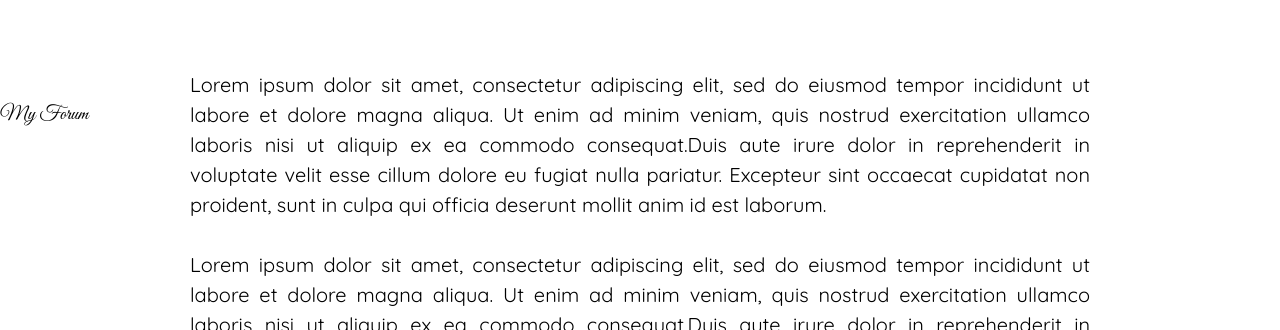
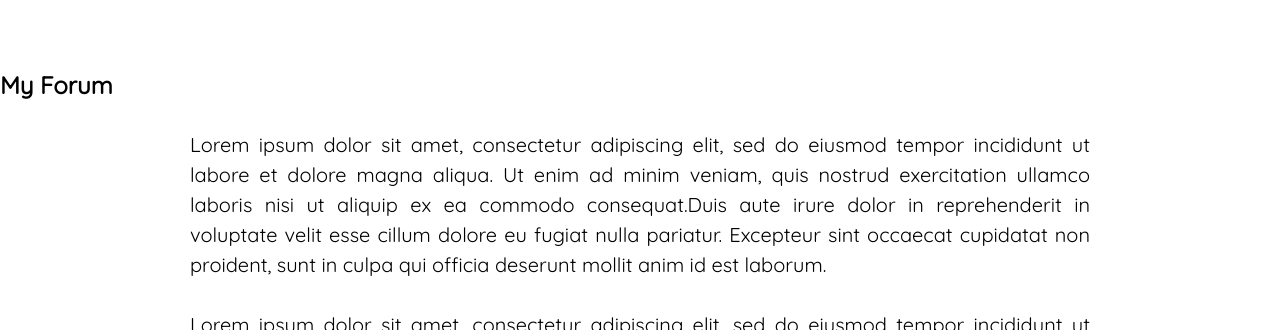
Before and after one commit to Jude-Kratzer/jude-kratzer.github.io, a plain HTML site: page index.html in a window 1280 px wide. Shown: the part 810-1140 px from the top of the page. Drawn offline with nearby package versions, Linux system fonts and the light colour scheme.

Commit message:
Update index.html

```diff
--- a/index.html
+++ b/index.html
@@ -44,7 +44,7 @@
         </nav>
         <section class="sec1"></section>
         <section class="content">
-            <p class="Title">My Forum</p>
+            <h1 class="Title">My Forum</h1>
             <p>
                 Lorem ipsum dolor sit amet, consectetur adipiscing elit,
                 sed do eiusmod tempor incididunt ut labore et dolore magna aliqua.
```
